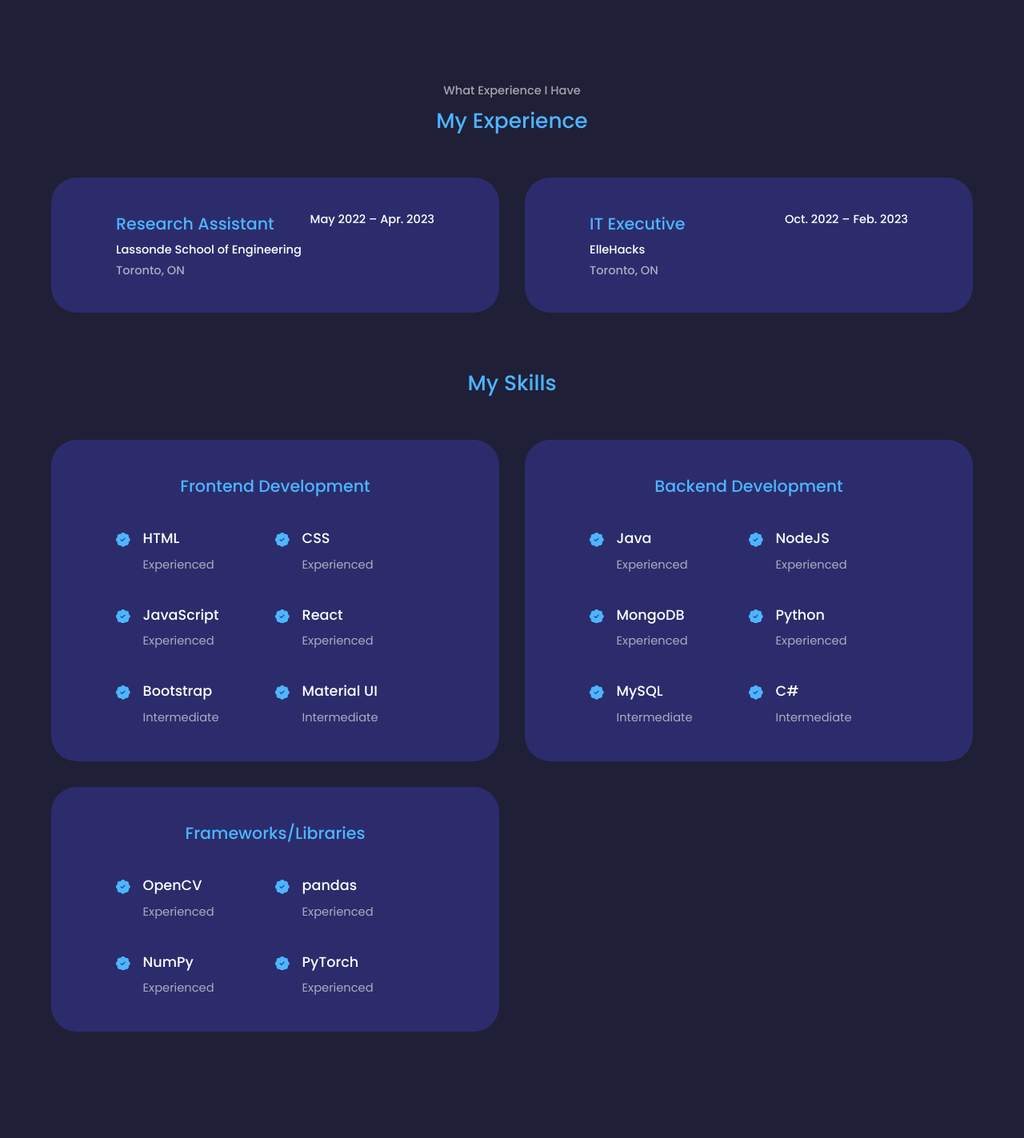
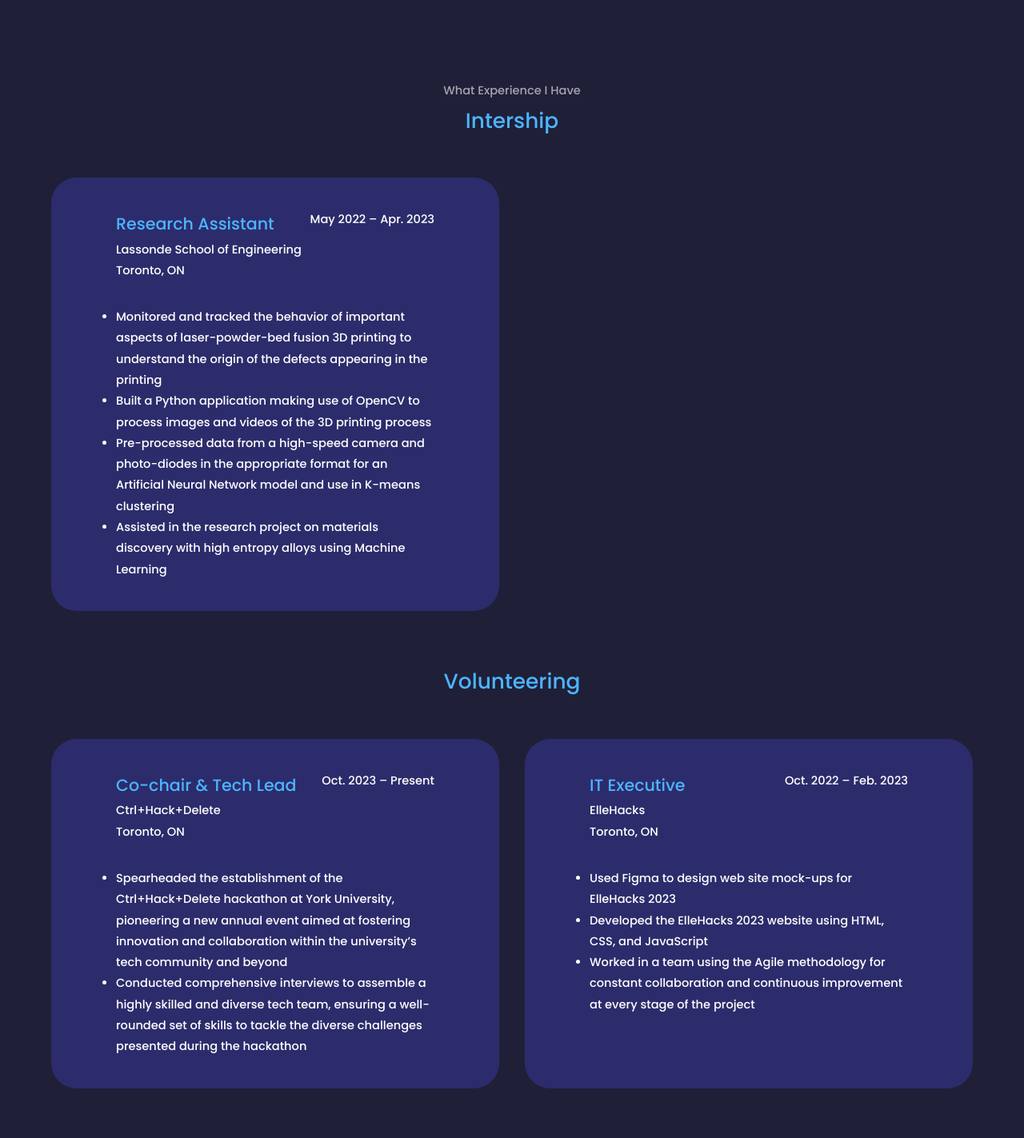
Before and after one commit to johanotoka/portfolio-website, a React (Create React App) app in the folder portfolio-website/: page / in a window 1280 px wide. Shown: the part 2320-3743 px from the top of the page at 80% size. Built offline with nearby package versions, Linux system fonts and the light colour scheme.

Commit message:
modified the experience section to use map to render multiple components

```diff
--- a/portfolio-website/src/components/experience/Experience.jsx
+++ b/portfolio-website/src/components/experience/Experience.jsx
@@ -1,33 +1,73 @@
 import React from 'react'
 import './experience.css'
 import { BsPatchCheckFill } from 'react-icons/bs'
+import { jobs } from './jobs'
+import { volunteering_positions } from './volunteering'
 
 const Experience = () => {
     return (
         <section id='experience'>
             <h5>What Experience I Have</h5>
-            <h2>My Experience</h2>
+            <h2>Intership</h2>
             <div className="container work__container">
+                {
+                    jobs.map((job) => {
+                        return (
                             <div className="experience__work">
                                 <div className="work__header">
-                        <h3 className='title'>Research Assistant</h3>
-                        <h5 className='date'>May 2022 – Apr. 2023</h5>
+                                    <h3 className='title'>{job.title}</h3>
+                                    <h5 className='date'>{job.date}</h5>
                                 </div>
                                 <div className="work__subheader">
-                        <h5 className='company'>Lassonde School of Engineering</h5>
-                        <h5 className='city'>Toronto, ON</h5>
+                                    <h5 className='company'>{job.company}</h5>
+                                    <h5 className='city'>{job.location}</h5>
+                                    <h5 className='description'>
+                                        <ul>
+                                            {
+                                                job.description.map((point) => {
+                                                    return (
+                                                        <li className='point' key={point}>{point}</li>
+                                                    )
+                                                })
+                                            }
+                                        </ul>
+                                    </h5>
                                 </div>
                             </div>
+                        );
+                    }
+                )}
+            </div>
+
+            <h2>Volunteering</h2>
+            <div className="container work__container">
+                {
+                    volunteering_positions.map((position) => {
+                        return (
                             <div className="experience__work">
                                 <div className="work__header">
-                        <h3 className='title'>IT Executive</h3>
-                        <h5 className='date'>Oct. 2022 – Feb. 2023</h5>
+                                    <h3 className='title'>{position.title}</h3>
+                                    <h5 className='date'>{position.date}</h5>
                                 </div>
                                 <div className="work__subheader">
-                        <h5 className='company'>ElleHacks</h5>
-                        <h5 className='city'>Toronto, ON</h5>
+                                    <h5 className='company'>{position.company}</h5>
+                                    <h5 className='city'>{position.location}</h5>
+                                    <h5 className='description'>
+                                        <ul>
+                                            {
+                                                position.description.map((point) => {
+                                                    return (
+                                                        <li className='point' key={point}>{point}</li>
+                                                    )
+                                                })
+                                            }
+                                        </ul>
+                                    </h5>
                                 </div>
                             </div>
+                        );
+                    }
+                )}
             </div>
 
             <h2>My Skills</h2>
--- a/portfolio-website/src/components/experience/experience.css
+++ b/portfolio-website/src/components/experience/experience.css
@@ -24,8 +24,16 @@
     color: var(--color-primary);
 }
 
-.city {
+.location {
     color: var(--color-light);
+}
+
+.description {
+    margin-top: 2rem;
+}
+
+.point {
+    list-style: disc;
 }
 
 .experience__container {
--- /dev/null
+++ b/portfolio-website/src/components/experience/jobs.js
@@ -0,0 +1,9 @@
+export const jobs = [
+    {
+        title: 'Research Assistant',
+        date: 'May 2022 – Apr. 2023',
+        company: 'Lassonde School of Engineering',
+        location: 'Toronto, ON',
+        description: ["Monitored and tracked the behavior of important aspects of laser-powder-bed fusion 3D printing to understand the origin of the defects appearing in the printing", "Built a Python application making use of OpenCV to process images and videos of the 3D printing process", "Pre-processed data from a high-speed camera and photo-diodes in the appropriate format for an Artificial Neural Network model and use in K-means clustering", "Assisted in the research project on materials discovery with high entropy alloys using Machine Learning"]
+    }
+];
--- /dev/null
+++ b/portfolio-website/src/components/experience/volunteering.js
@@ -0,0 +1,16 @@
+export const volunteering_positions = [
+    {
+        title: 'Co-chair & Tech Lead',
+        date: 'Oct. 2023 – Present',
+        company: 'Ctrl+Hack+Delete',
+        location: 'Toronto, ON',
+        description: [" Spearheaded the establishment of the Ctrl+Hack+Delete hackathon at York University, pioneering a new annual event aimed at fostering innovation and collaboration within the university’s tech community and beyond", "Conducted comprehensive interviews to assemble a highly skilled and diverse tech team, ensuring a well-rounded set of skills to tackle the diverse challenges presented during the hackathon"]
+    },
+    {
+        title: 'IT Executive',
+        date: 'Oct. 2022 – Feb. 2023',
+        company: 'ElleHacks',
+        location: 'Toronto, ON',
+        description: ["Used Figma to design web site mock-ups for ElleHacks 2023", "Developed the ElleHacks 2023 website using HTML, CSS, and JavaScript", "Worked in a team using the Agile methodology for constant collaboration and continuous improvement at every stage of the project"]
+    }
+];
--- a/portfolio-website/src/components/footer/Footer.jsx
+++ b/portfolio-website/src/components/footer/Footer.jsx
@@ -6,8 +6,8 @@ const Footer = () => {
         <footer>
             <a href="#" className='footer_back-to-top'>Back to Top</a>
             <div className="footer_copyright">
-                <p>Made with ❤️ by Steeve-Johan Otoka-Eyota © 2023</p>
-                <small>Last Updated: June 2023</small>
+                <p>Made with ❤️ by Steeve-Johan Otoka-Eyota © 2024</p>
+                <small>Last Updated: January 2024</small>
             </div>
         </footer>
     )
```
Also changed, not shown: 1 other file (tests, documents, lock files or other folders). Lines whose indentation alone changed are shown as unchanged.
